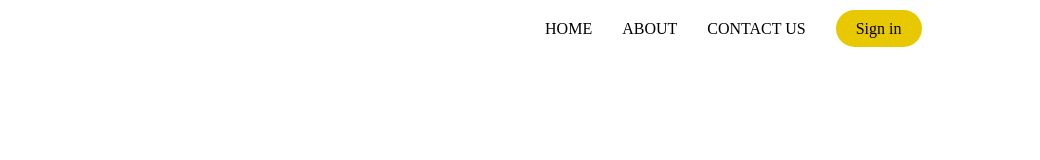
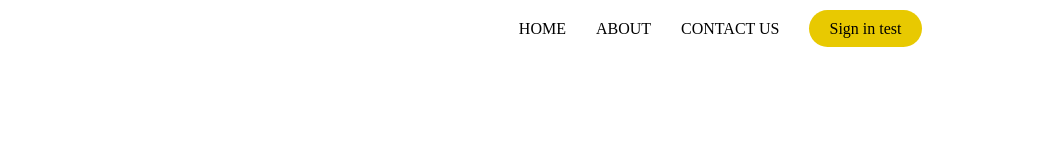
Before and after one commit to SuptiJahan/Rent-project, a plain HTML site: page index.html in a window 1280 px wide. Shown: the full height of the page, 240-1280 px from the left. Drawn offline with Linux system fonts and the light colour scheme.

Commit message:
ssingoint

```diff
--- a/index.html
+++ b/index.html
@@ -22,7 +22,7 @@
                             <li><a href="#">HOME</a></li>
                             <li><a href="#">ABOUT</a></li>
                             <li><a href="#">CONTACT US</a></li>
-                            <li><a class="sign in-button" href="#">Sign in</a></li>
+                            <li><a class="sign in-button" href="#">Sign in test</a></li>
                            </ul>
                        </nav>
                    </div>
```
